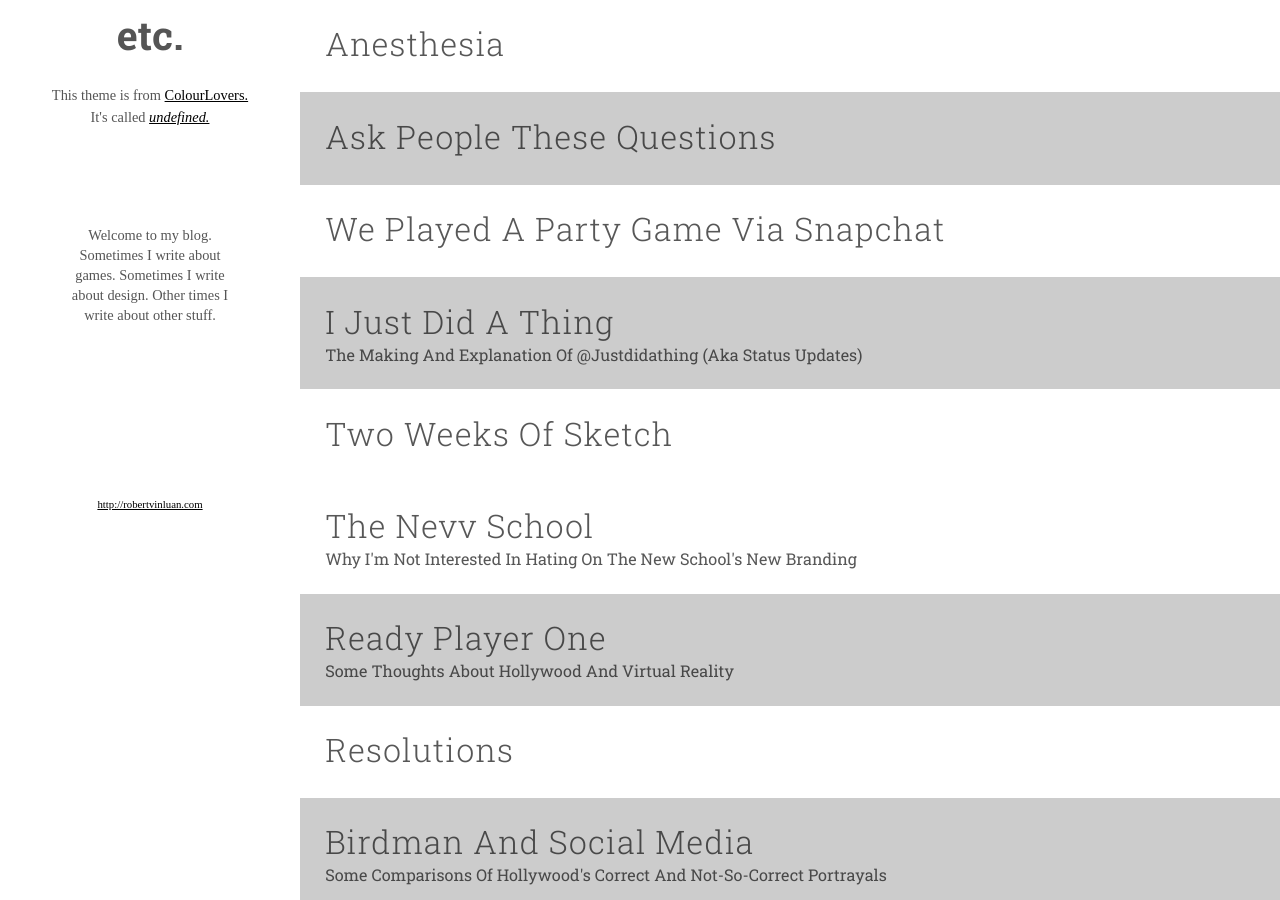
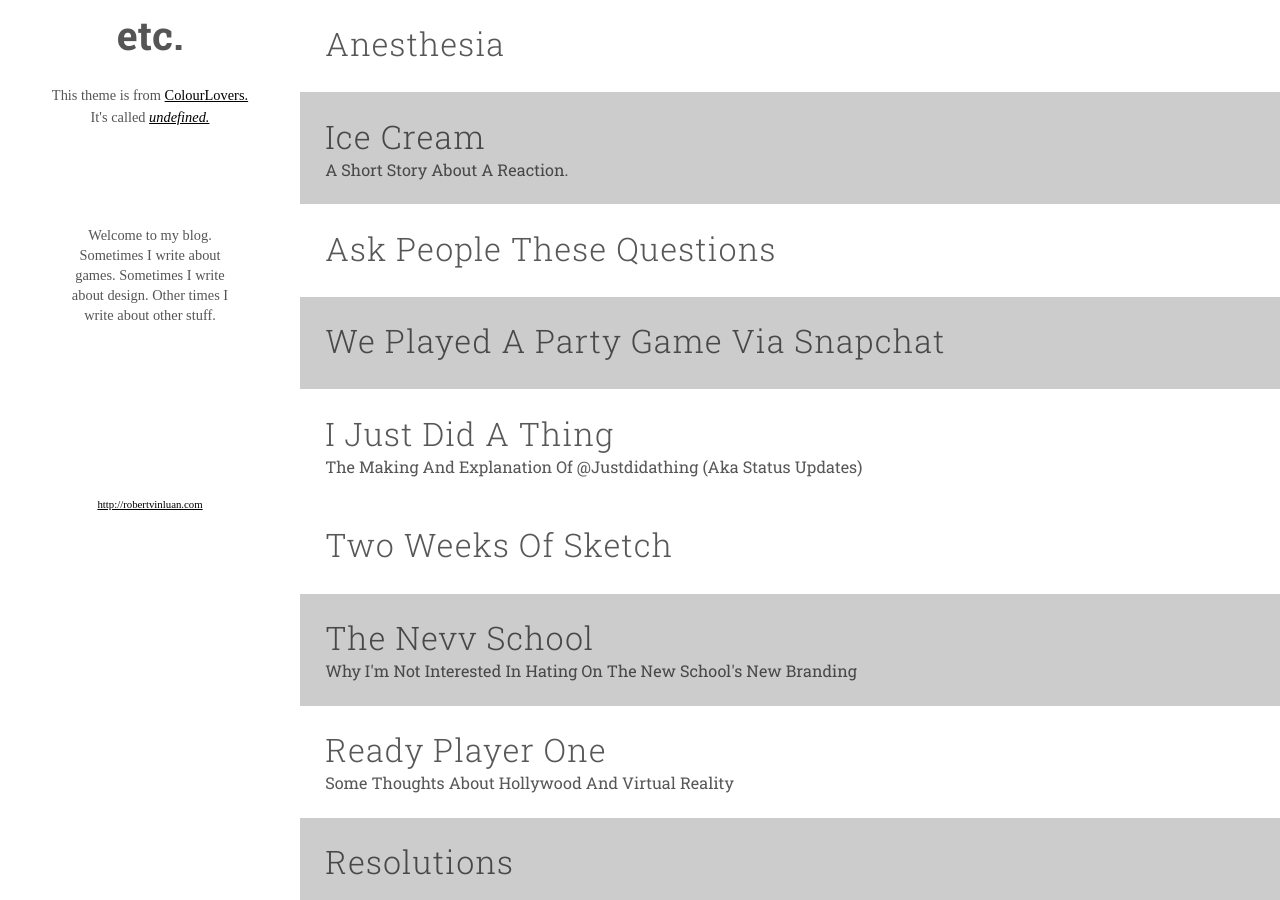
Before and after one commit to rvinluan/rvinluan.github.io, a Jekyll site: the page built from index.html, in a window 1280 px wide and 900 px high. Built offline with Jekyll 4.4.1, drawn with Linux system fonts in a browser that asks for light colours; nearby versions of some CDN libraries; some web fonts are replaced.

Commit message:
metadata

```diff
--- a/_posts/2015-07-19-ice-cream.md
+++ b/_posts/2015-07-19-ice-cream.md
@@ -1,7 +1,9 @@
 ---
-published: false
+layout: post
+title: Ice Cream
+subtitle: A short story about a reaction.
+published: true
 ---
-
 
 "Is it...taro?"
 
```
